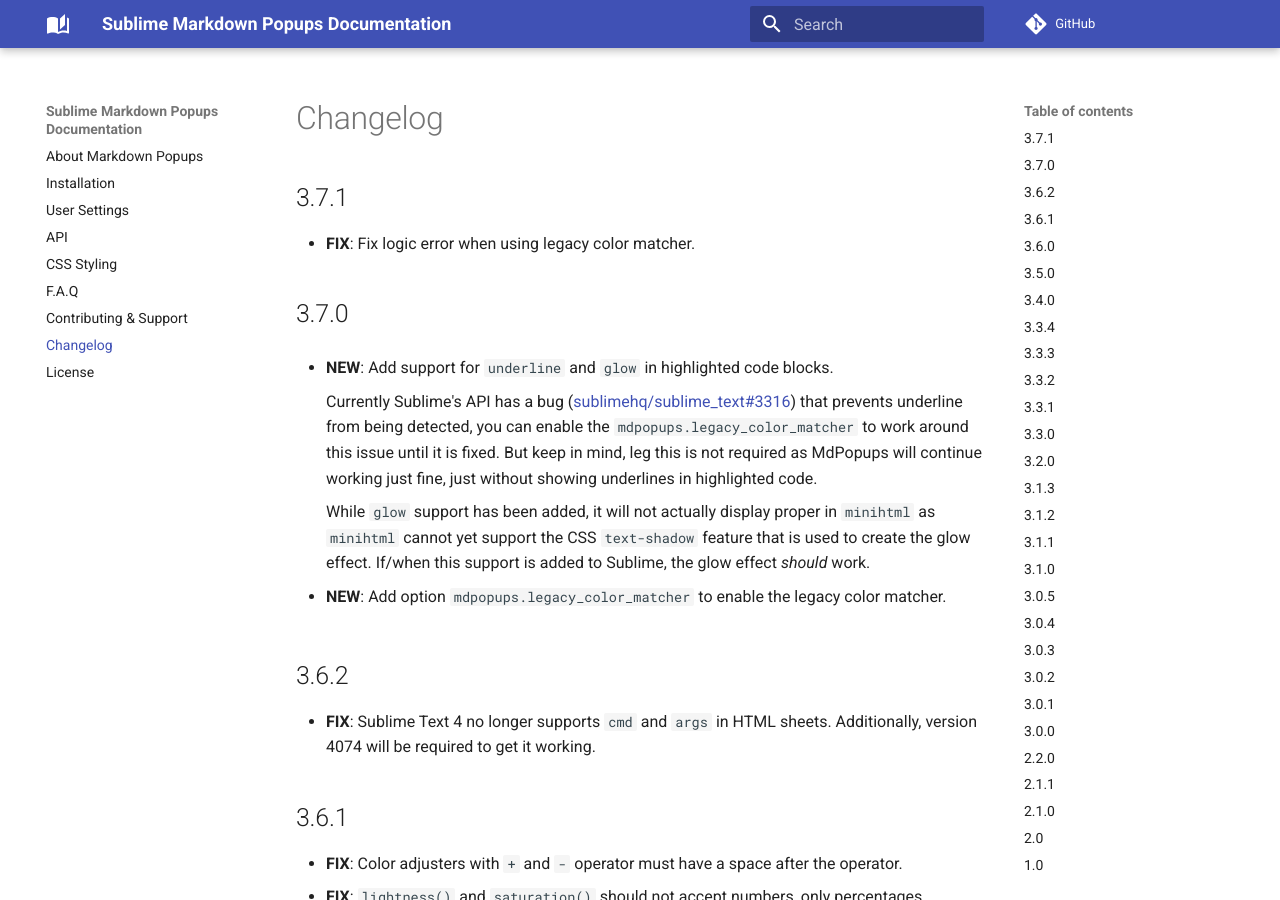
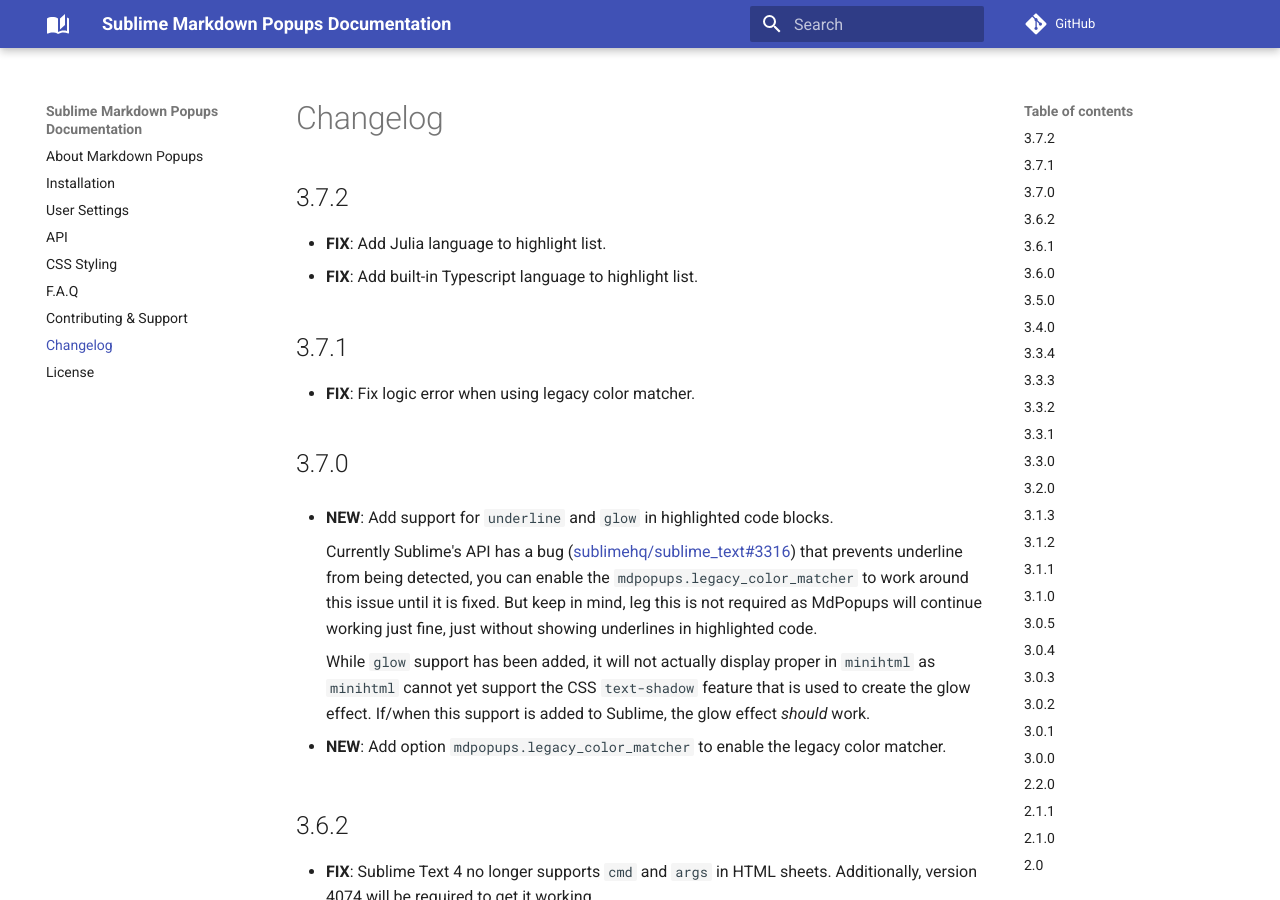
Before and after one commit to facelessuser/sublime-markdown-popups, an MkDocs documentation site: the page built from docs/src/markdown/changelog.md, in a window 1280 px wide and 900 px high. Built offline with MkDocs 1.6.1 and Material for MkDocs 9.7.7, drawn with Linux system fonts in a browser that asks for light colours; comment, search, counter and statistics services are not loaded.

Commit message:
Prep for 3.7.2

```diff
--- a/docs/src/markdown/changelog.md
+++ b/docs/src/markdown/changelog.md
@@ -1,4 +1,9 @@
 # Changelog
+
+## 3.7.2
+
+- **FIX**: Add Julia language to highlight list.
+- **FIX**: Add built-in Typescript language to highlight list.
 
 ## 3.7.1
 
--- a/docs/src/requirements.txt
+++ b/docs/src/requirements.txt
@@ -1,4 +1,4 @@
-mkdocs_pymdownx_material_extras>=1.0
+mkdocs_pymdownx_material_extras>=1.0.6
 mkdocs-git-revision-date-localized-plugin
 mkdocs-minify-plugin
 pyspelling
--- a/mkdocs.yml
+++ b/mkdocs.yml
@@ -1,7 +1,7 @@
 site_name: Sublime Markdown Popups Documentation
 site_url: https://facelessuser.github.io/sublime-markdown-popups
 repo_url: https://github.com/facelessuser/sublime-markdown-popups
-edit_uri: tree/master/docs/src/markdown
+edit_uri: ""
 site_description: Popup tooltips for Sublime generated with Markdown.
 copyright: |
   Copyright &copy; 2015 - 2020 <a href="https://github.com/facelessuser"  target="_blank" rel="noopener">Isaac Muse</a>
@@ -80,8 +80,8 @@
   - pymdownx.caret:
   - pymdownx.smartsymbols:
   - pymdownx.emoji:
-      emoji_index: !!python/name:pymdownx.emoji.twemoji
-      emoji_generator: !!python/name:pymdownx.emoji.to_png
+      emoji_index: !!python/name:materialx.emoji.twemoji
+      emoji_generator: !!python/name:materialx.emoji.to_svg
   - pymdownx.escapeall:
       hardbreak: true
       nbsp: true
@@ -101,7 +101,7 @@
     - icon: fontawesome/brands/github
       link: https://github.com/facelessuser
     - icon: fontawesome/brands/discord
-      link: https://discord.gg/rZ2n3Dy
+      link: https://discord.gg/TWs8Tgr
 
 plugins:
   - search
--- a/st3/mdpopups/version.py
+++ b/st3/mdpopups/version.py
@@ -1,6 +1,6 @@
 """Version."""
 
-_version_info = (3, 7, 1)
+_version_info = (3, 7, 2)
 __version__ = '.'.join([str(x) for x in _version_info])
 
 
```
Also changed, not shown: README.md (+7 -3 lines), 5 other files.
